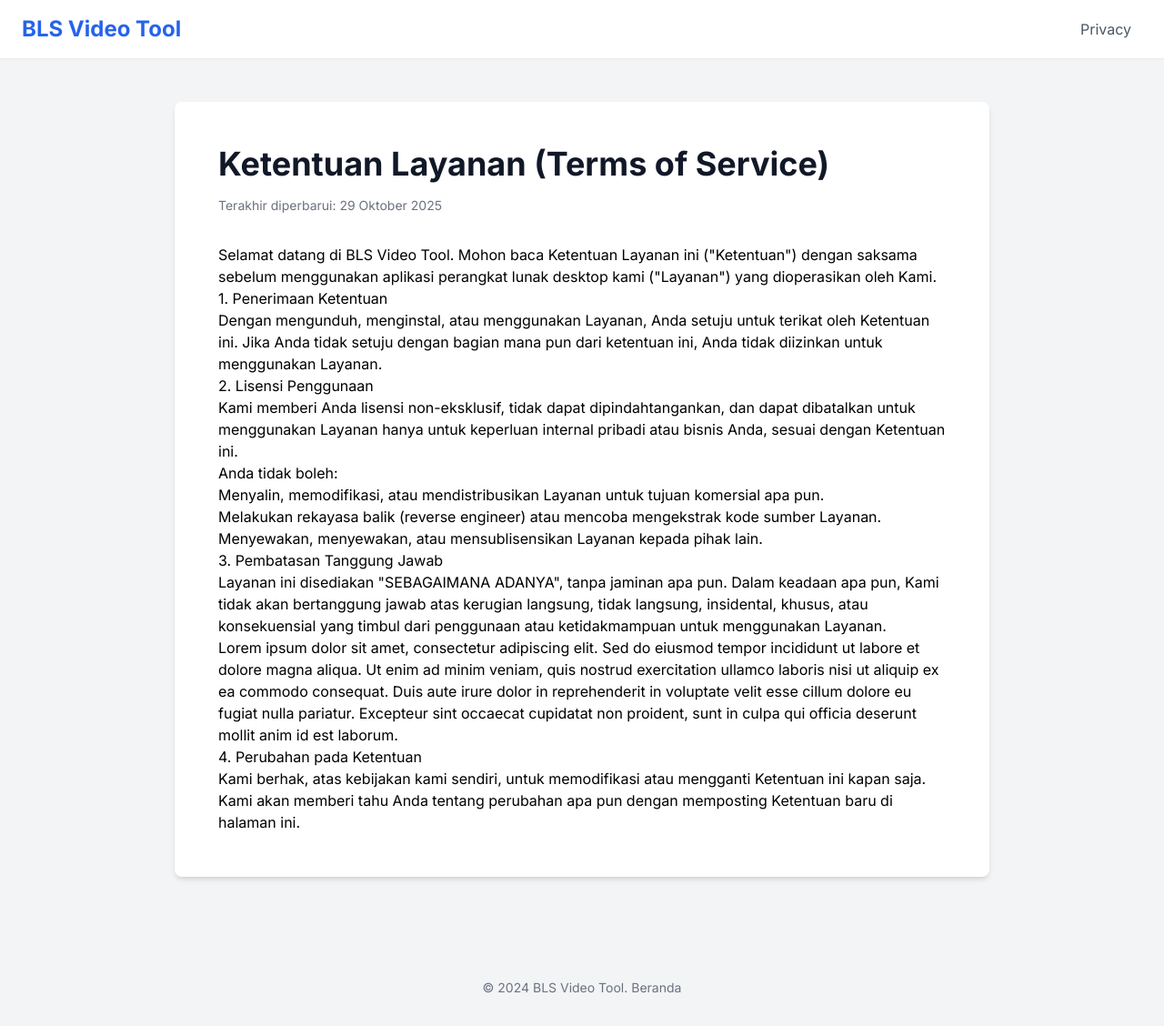
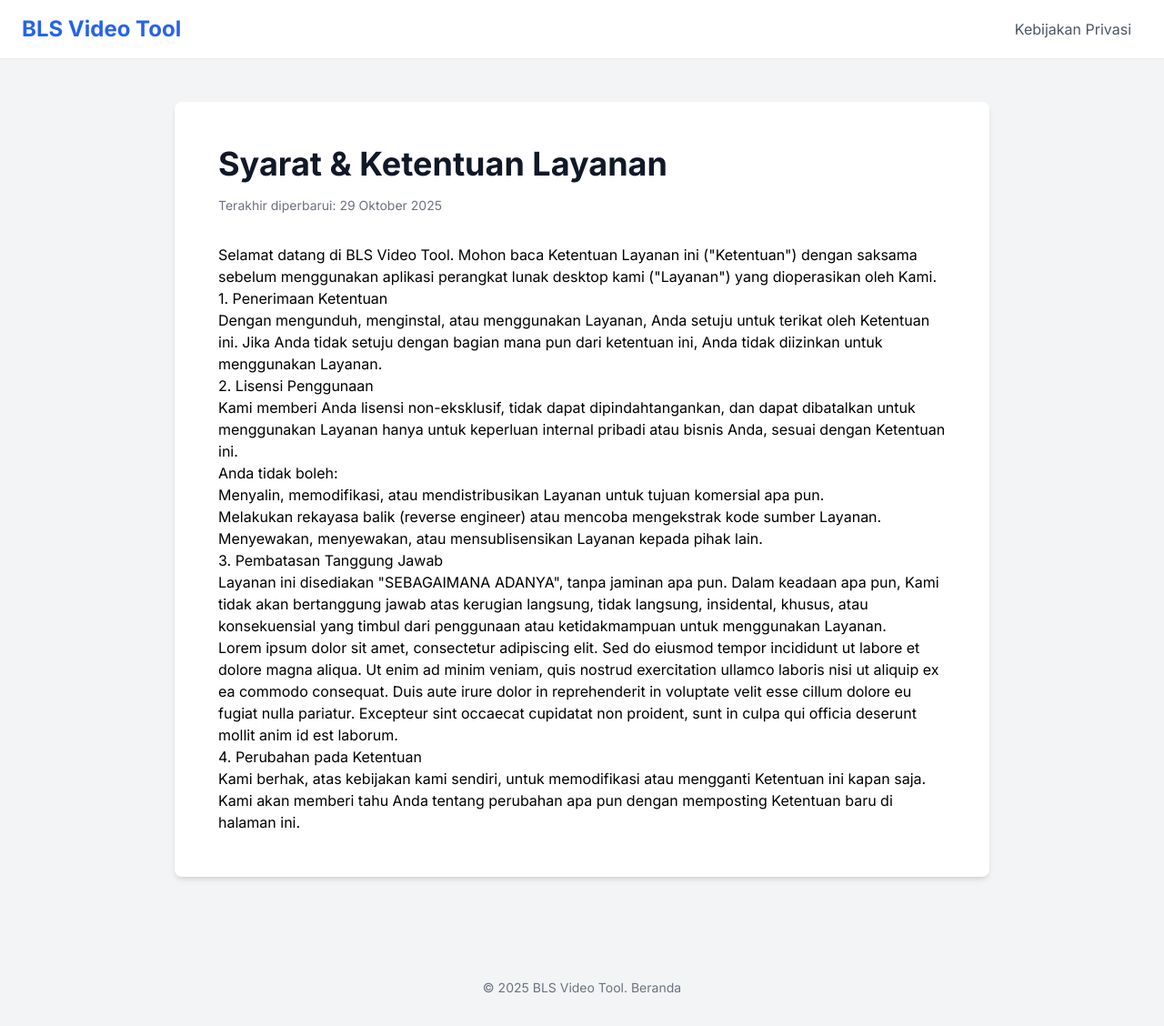
Before and after one commit to ilham-ultra/bls.github.io, a plain HTML site: page terms.html in a window 1280 px wide. Shown: the whole page at 91% size. Drawn offline with nearby package versions, Linux system fonts and the light colour scheme.

Commit message:
Update terms.html

```diff
--- a/terms.html
+++ b/terms.html
@@ -19,9 +19,9 @@
     <!-- Header / Navigasi -->
     <header class="bg-white shadow-sm">
         <nav class="container mx-auto px-6 py-4 flex justify-between items-center">
-            <a href="https://www.bls-video-tool.com" class="text-2xl font-bold text-blue-600">BLS Video Tool</a>
+            <a href="https://ultra-ilham.github.io/" class="text-2xl font-bold text-blue-600">BLS Video Tool</a>
             <div>
-                <a href="https://www.bls-video-tool.com/privacy-policy" class="text-gray-600 hover:text-blue-600 px-3 py-2">Privacy</a>
+                <a href="https://ultra-ilham.github.io//privacy.html" class="text-gray-600 hover:text-blue-600 px-3 py-2">Kebijakan Privasi</a>
             </div>
         </nav>
     </header>
@@ -30,7 +30,7 @@
     <main class="container mx-auto px-6 py-12">
         <div class="max-w-4xl mx-auto bg-white p-8 md:p-12 rounded-lg shadow-md">
             <article class="legal-content">
-                <h1 class="text-4xl font-bold text-gray-900 mb-4">Ketentuan Layanan (Terms of Service)</h1>
+                <h1 class="text-4xl font-bold text-gray-900 mb-4">Syarat & Ketentuan Layanan</h1>
                 <p class="text-sm text-gray-500 mb-8">Terakhir diperbarui: 29 Oktober 2025</p>
 
                 <p>Selamat datang di BLS Video Tool. Mohon baca Ketentuan Layanan ini ("Ketentuan") dengan saksama sebelum menggunakan aplikasi perangkat lunak desktop kami ("Layanan") yang dioperasikan oleh Kami.</p>
@@ -60,7 +60,7 @@
     <!-- Footer -->
     <footer class="bg-gray-100 py-8 mt-8">
         <div class="container mx-auto px-6 text-center text-gray-500 text-sm">
-            <p>&copy; 2024 BLS Video Tool. <a href="https://www.bls-video-tool.com" class="hover:text-blue-600">Beranda</a></p>
+            <p>&copy; 2025 BLS Video Tool. <a href="https://ultra-ilham.github.io/" class="hover:text-blue-600">Beranda</a></p>
         </div>
     </footer>
 
```
